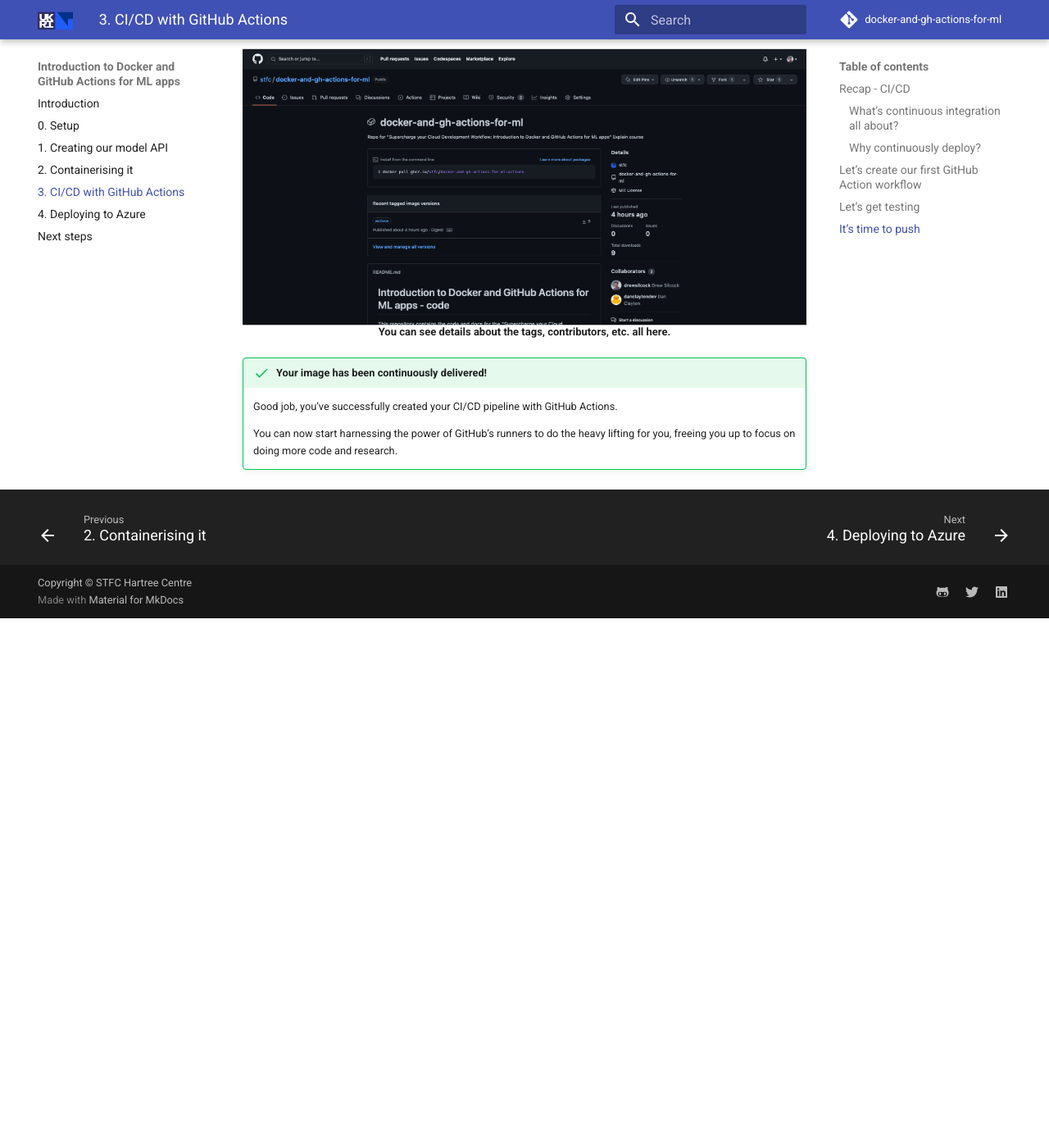
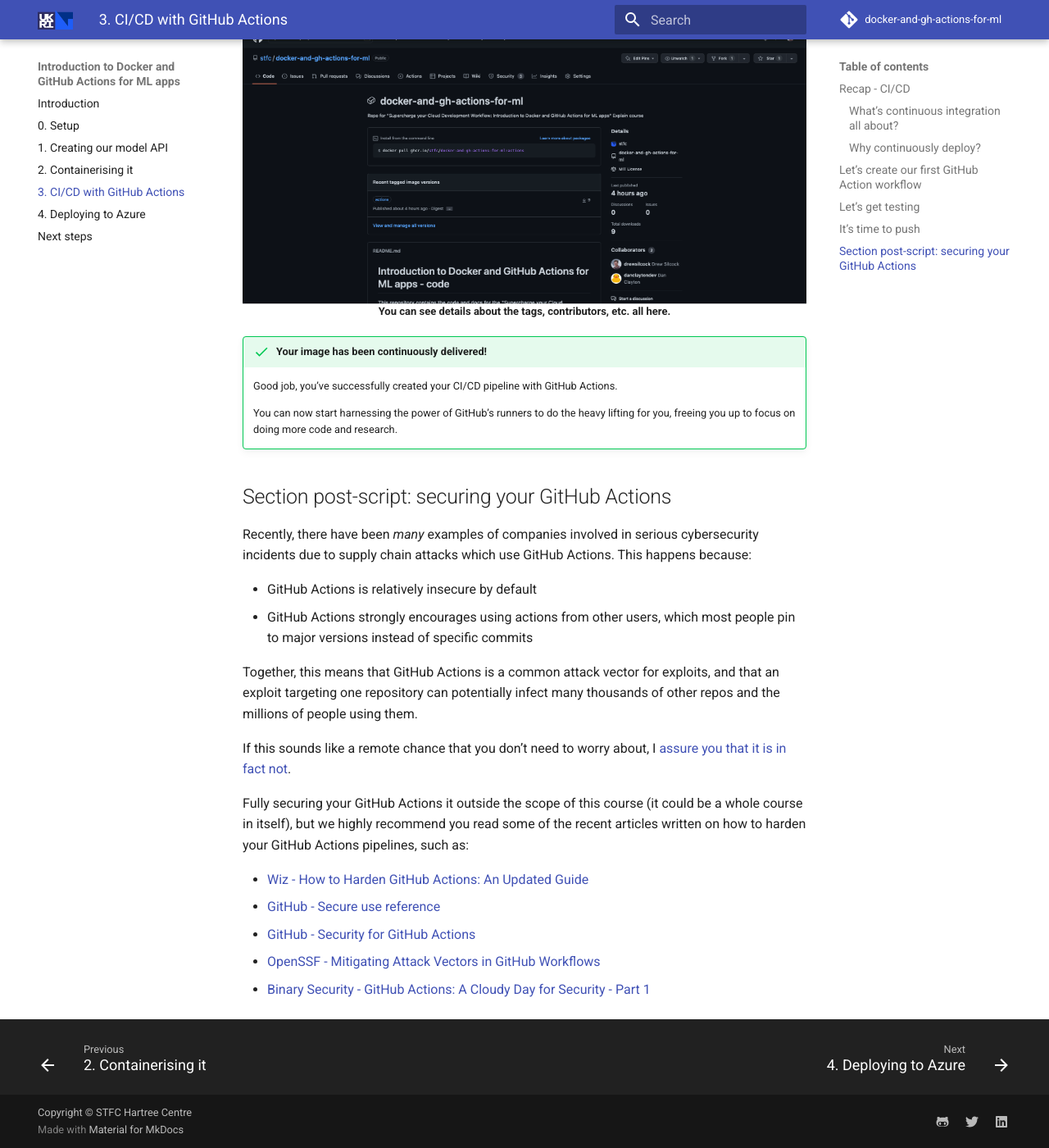
Before and after one commit to stfc/docker-and-gh-actions-for-ml, an MkDocs documentation site: the page built from docs/3-cicd-with-github-actions.md, in a window 1280 px wide and 1400 px high, scrolled down 8641 px. Shown: the whole window at 82% size. Built offline with MkDocs 1.6.1 and Material for MkDocs 9.7.7, drawn with Linux system fonts in a browser that asks for light colours; emoji names are drawn with the system emoji font; comment, search, counter and statistics services are not loaded; before the commit the page ends 9395 px from its top, so only the background shows below that; some of the changed text lies outside the part shown.

Commit message:
Update section 3 to fix highlighting lines and add section for security.

````diff
--- a/docs/3-cicd-with-github-actions.md
+++ b/docs/3-cicd-with-github-actions.md
@@ -76,7 +76,7 @@
 Next, let's set up uv and Python:
 
 !!! example ".github/workflows/lint.yml"
-    ```yaml linenums="1" hl_lines="14-19"
+    ```yaml linenums="1" hl_lines="14-20"
     name: Lint
 
     on:
@@ -96,15 +96,15 @@
               enable-cache: true
 
           - name: Set up Python
-            run: uv python install 3.11
+            run: uv python install
     ```
 
-The `astral-sh/setup-uv` action installs uv on the runner and, with `enable-cache: true`, automatically caches the uv dependency cache between runs to speed up subsequent builds. We then use `uv python install` to make sure we are using the correct version of Python, i.e. 3.11 instead of 3.9 or 3.12.
+The `astral-sh/setup-uv` action installs uv on the runner and, with `enable-cache: true`, automatically caches the uv dependency cache between runs to speed up subsequent builds. We then use uv to install Python - `uv python install`.
 
 Now that we have uv and Python set up, we can install our dependencies:
 
 !!! example ".github/workflows/lint.yml"
-    ```yaml linenums="1" hl_lines="21-22"
+    ```yaml linenums="1" hl_lines="22-23"
     name: Lint
 
     on:
@@ -135,12 +135,12 @@
 Finally, we can add our command to lint our code. We've already added a task for this to the `pyproject.toml` configuration using [Poe the Poet](https://poethepoet.natn.io/index.html). You can view all the configured tasks by running `uv run poe --help`.
 
 !!! tip "Check your workflow locally first."
-    It takes a few minutes for the GitHub Actions runner to run your linting task which means the lint fail, fix, re-run loop is quite long. There's a task called `pre-commit` which you can run locally first before pushing using `uv run poe pre-commit` - this will format your code and run the linter so that you can fix any issues before pushing the code up.
+    It takes a few minutes for the GitHub Actions runner to run your linting task which means the lint fail, fix, re-run loop is quite long. There's a task called `precommit` which you can run locally first before pushing using `uv run poe precommit` - this will format your code and run the linter so that you can fix any issues before pushing the code up.
 
 Let's add our linting task to the workflow:
 
 !!! example ".github/workflows/lint.yml"
-    ```yaml linenums="1" hl_lines="24-25"
+    ```yaml linenums="1" hl_lines="25-26"
     name: Lint
 
     on:
@@ -178,7 +178,7 @@
 Now that we have a linting workflow, we're going to add another workflow for testing our code. We've already got our pytest test set up and ready to go, we just need to create our workflow YAML file. We can use 90% of the same code as the linting workflow with a couple of minor tweaks:
 
 !!! example ".github/workflows/test.yaml"
-    ```yaml linenums="1" hl_lines="1 24-25"
+    ```yaml linenums="1"
     name: Test
 
     on:
@@ -378,3 +378,22 @@
     Good job, you've successfully created your CI/CD pipeline with GitHub Actions.
 
     You can now start harnessing the power of GitHub's runners to do the heavy lifting for you, freeing you up to focus on doing more code and research.
+
+## Section post-script: securing your GitHub Actions
+
+Recently, there have been *many* examples of companies involved in serious cybersecurity incidents due to supply chain attacks which use GitHub Actions. This happens because:
+
+- GitHub Actions is relatively insecure by default
+- GitHub Actions strongly encourages using actions from other users, which most people pin to major versions instead of specific commits
+
+Together, this means that GitHub Actions is a common attack vector for exploits, and that an exploit targeting one repository can potentially infect many thousands of other repos and the millions of people using them.
+
+If this sounds like a remote chance that you don't need to worry about, I [assure](https://tanstack.com/blog/npm-supply-chain-compromise-postmortem#packages-affected) [you](https://github.com/mistralai/client-ts/issues/217) [that](https://github.com/opensearch-project/opensearch-js/issues/1116) [it](https://github.com/guardrails-ai/guardrails/issues/1473) [is](https://www.wiz.io/blog/six-accounts-one-actor-inside-the-prt-scan-supply-chain-campaign) [in](https://github.com/aquasecurity/trivy/security/advisories/GHSA-69fq-xp46-6x23) [fact](https://www.microsoft.com/en-us/security/blog/2026/04/01/mitigating-the-axios-npm-supply-chain-compromise/) [not](https://checkmarx.com/blog/ongoing-security-updates/).
+
+Fully securing your GitHub Actions it outside the scope of this course (it could be a whole course in itself), but we highly recommend you read some of the recent articles written on how to harden your GitHub Actions pipelines, such as:
+
+- [Wiz - How to Harden GitHub Actions: An Updated Guide](https://www.wiz.io/blog/github-actions-security-guide)
+- [GitHub - Secure use reference](https://docs.github.com/en/actions/reference/security/secure-use)
+- [GitHub - Security for GitHub Actions](https://docs.github.com/en/actions/how-tos/secure-your-work)
+- [OpenSSF - Mitigating Attack Vectors in GitHub Workflows](https://openssf.org/blog/2024/08/12/mitigating-attack-vectors-in-github-workflows/)
+- [Binary Security - GitHub Actions: A Cloudy Day for Security - Part 1](https://www.binarysecurity.no/posts/2025/08/securing-gh-actions-part1)
````
Also changed, not shown: other parts of docs/3-cicd-with-github-actions.md (+3 -3 lines).
